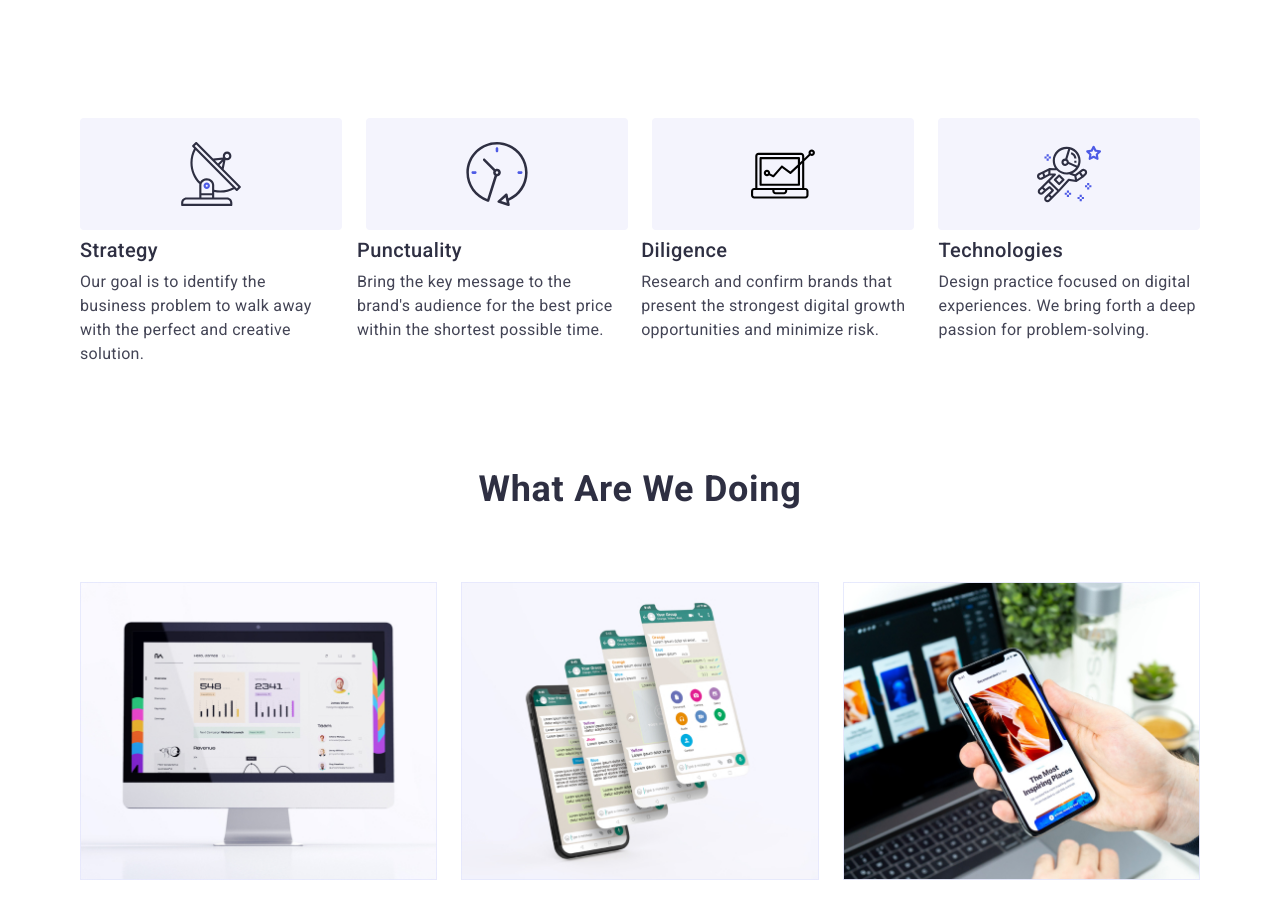
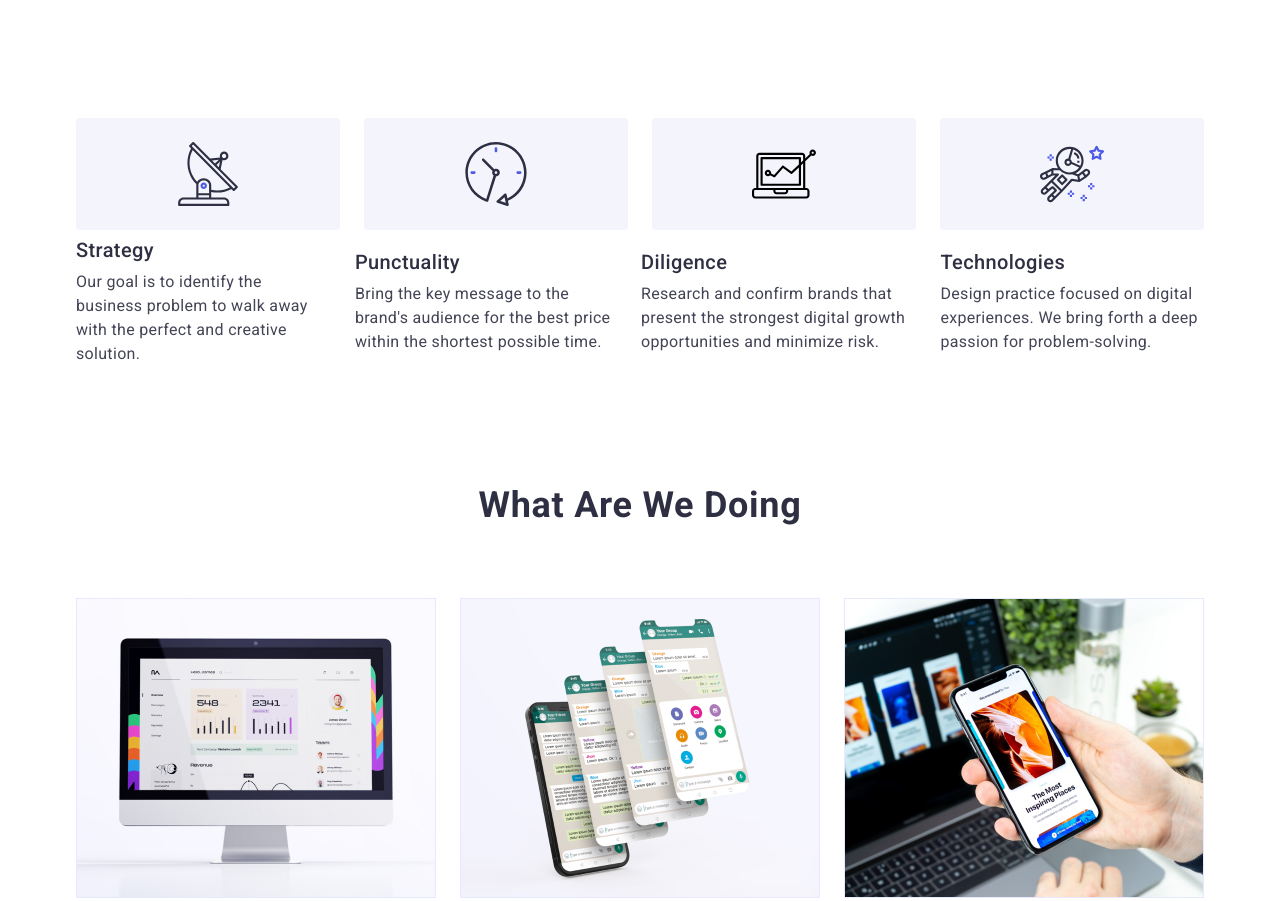
Before and after one commit to Terrenss/goit-markup-hw-07, a plain HTML site: page index.html in a window 1280 px wide. Shown: the part 675-1576 px from the top of the page. Drawn offline with nearby package versions, Linux system fonts and the light colour scheme.

Commit message:
finally all done!!

```diff
--- a/css/styles-desctop.css
+++ b/css/styles-desctop.css
@@ -1,6 +1,6 @@
 @media screen and (min-width: 1200px) {
   .container {
-    max-width: 1150px;
+    max-width: 1158px;
     padding-left: 15px;
     padding-right: 15px;
     margin-left: auto;
@@ -44,7 +44,7 @@
     padding-bottom: 120px;
   }
   .features-item {
-    height: 112px;
+    width: calc((100%-3 * 24px) / 4);
   }
   .features-list-icon {
     display: flex;
--- a/css/styles-mobile.css
+++ b/css/styles-mobile.css
@@ -1,6 +1,5 @@
 @media screen and (max-width: 479px) {
   .container {
-    position: relative;
     max-width: 428px;
     padding-left: 15px;
     padding-right: 15px;
--- a/css/styles-tablet.css
+++ b/css/styles-tablet.css
@@ -1,6 +1,6 @@
 @media screen and (min-width: 768px) and (max-width: 1199px) {
   .container {
-    max-width: 582px;
+    max-width: 768px;
     padding-left: 15px;
     padding-right: 15px;
     margin-left: auto;
@@ -132,6 +132,11 @@
     display: flex;
     gap: 16px;
   }
+
+  .container-wrap {
+    max-width: 568px;
+  }
+
   .text-social {
     text-align: center;
   }
@@ -147,7 +152,6 @@
     display: flex;
     flex-direction: column;
     gap: 16px;
-    /* padding-left: 108px; */
   }
   .footer-subscribe-title {
     display: block;
--- a/index.html
+++ b/index.html
@@ -174,9 +174,9 @@
         </div>
       </section>
       <section class="features">
-        <div class="container">
+        <div>
           <h2 class="visually-hidden">Features</h2>
-          <div class="features-list-block features-container">
+          <div class="container features-list-block features-container">
             <ul class="features-list-icon">
               <li class="features-icon-group">
                 <svg class="antenna" width="64" height="64">
```
